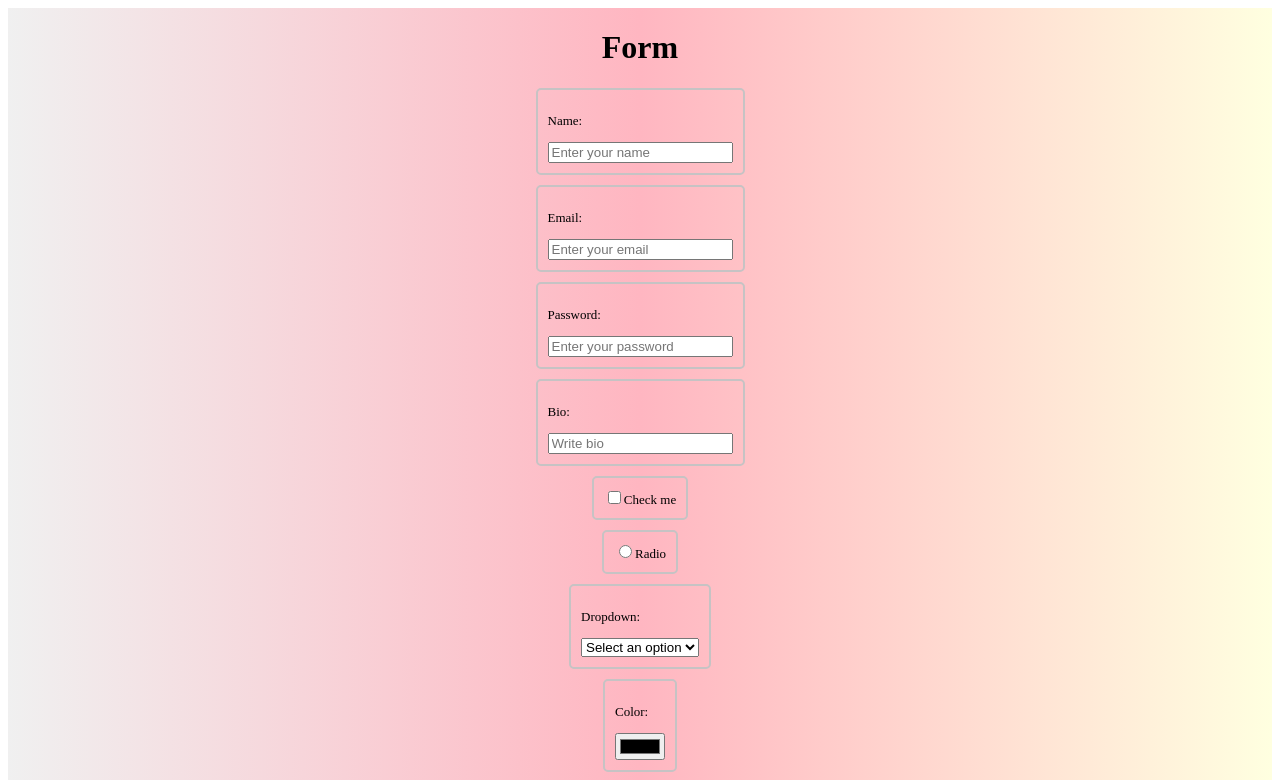
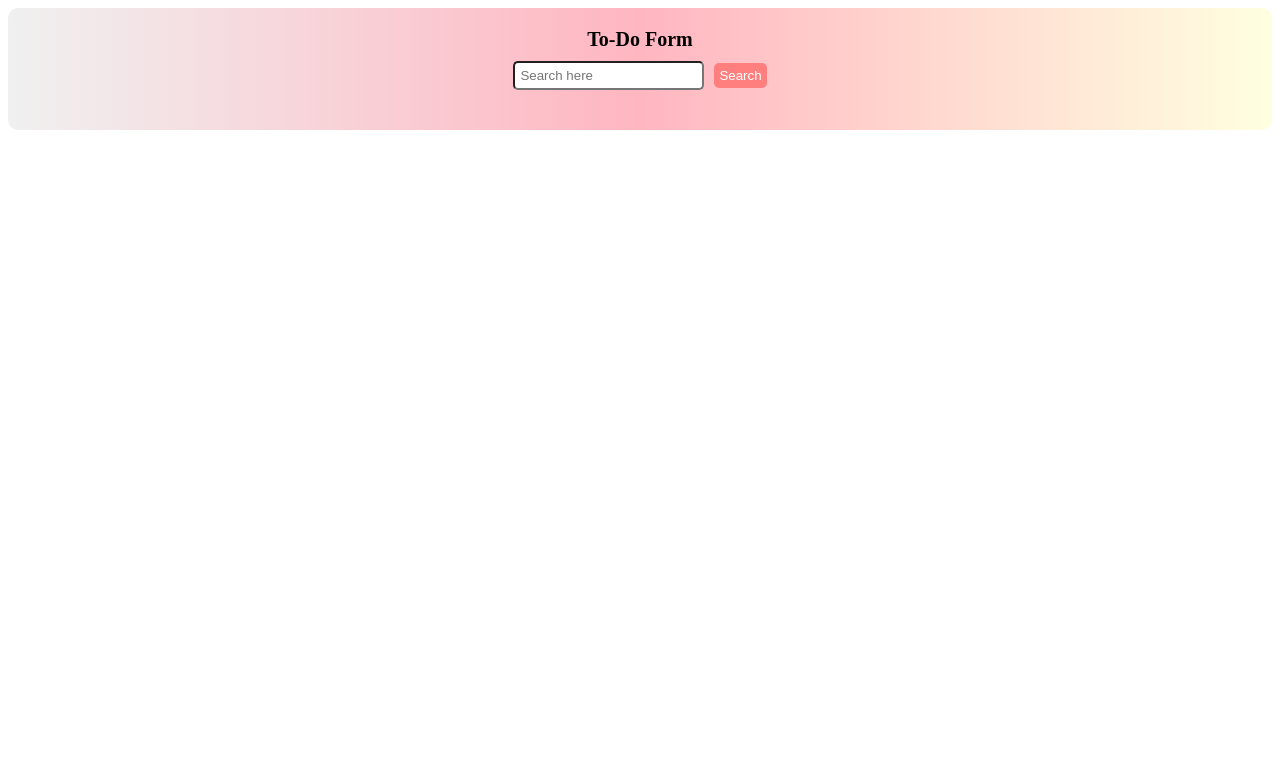
Before and after one commit to devmittal420/Form-Project, a React (Vite) app: page / in a window 1280 px wide. Shown: the top 780 px of the page. Built offline with nearby package versions, Linux system fonts and the light colour scheme.

Commit message:
To-Do Task

```diff
--- a/index.html
+++ b/index.html
@@ -6,6 +6,32 @@
     <meta name="viewport" content="width=device-width, initial-scale=1.0" />
     <title>Vite + React</title>
     <style>
+      .buttonColor {
+        padding: 5px;
+        border-radius: 5px;
+        background-color: #ff7f7f;
+        color: #fff;
+        border: none;
+        cursor: pointer;
+      }
+      .searchContainer {
+        display: grid;
+        place-items: center;
+        gap: 10px;
+        background: linear-gradient(
+          to right,
+          rgb(240, 240, 240),
+          rgb(255, 182, 193),
+          rgb(255, 255, 224)
+        );
+        border-radius: 10px;
+        padding: 20px;
+      }
+      .searchColor {
+        padding: 5px;
+        border-radius: 5px;
+        margin-right: 10px;
+      }
       .form {
         border: 2px solid rgb(198, 195, 196);
         padding: 10px;
--- a/src/main.jsx
+++ b/src/main.jsx
@@ -1,9 +1,33 @@
-
+// import './index.css'
 import { createRoot } from 'react-dom/client'
-import InputForm from './Day-4/.form-Project/1.project';
+// import { StrictMode } from 'react'
+// import App from './App.jsx'
+// import About from "./About.jsx"
+// import SampleGreeting from "./Day-2/1.SampleGreetings"
+// import UNameExample from "./Day-3/1.uName";
+// import Counter from "./Day-3/2.button"
+// import ToggleExample from './Day-4/1.toggle';
+// import BegginerForm from './Day-4/2.new';
+// import MidLevelEngineerForm from './Day-4/3.AdvanceForm';
+// import InputForm from './Day-4/.form-Project/1.project';
+// import EULA from './Day-4/4. checkbox';
+// import EULAObj from './Day-5/1.checkbox';
+// import Radio from './Day-5/2.radio';
+import ToDoForm from './.Projects/.To-Do App/project';
 
 createRoot(document.getElementById('root')).render(
   <>
-  <InputForm />
+  {/* <About/>
+  <SampleGreeting/> */}
+  {/* <UNameExample />
+  <Counter /> */}
+  {/* <ToggleExample /> */}
+  {/* <BegginerForm />  */}
+  {/* <MidLevelEngineerForm /> */}
+  {/* <InputForm /> */}
+  {/* <EULA /> */}
+  {/* <EULAObj /> */}
+  {/* <Radio /> */}
+  <ToDoForm />
   </>
 )
```
Also changed, not shown: src/.Projects/.To-Do App/project.jsx (added), src/.Projects/.form-Project/1.project.jsx, 1 other file (tests, documents, lock files or other folders).
